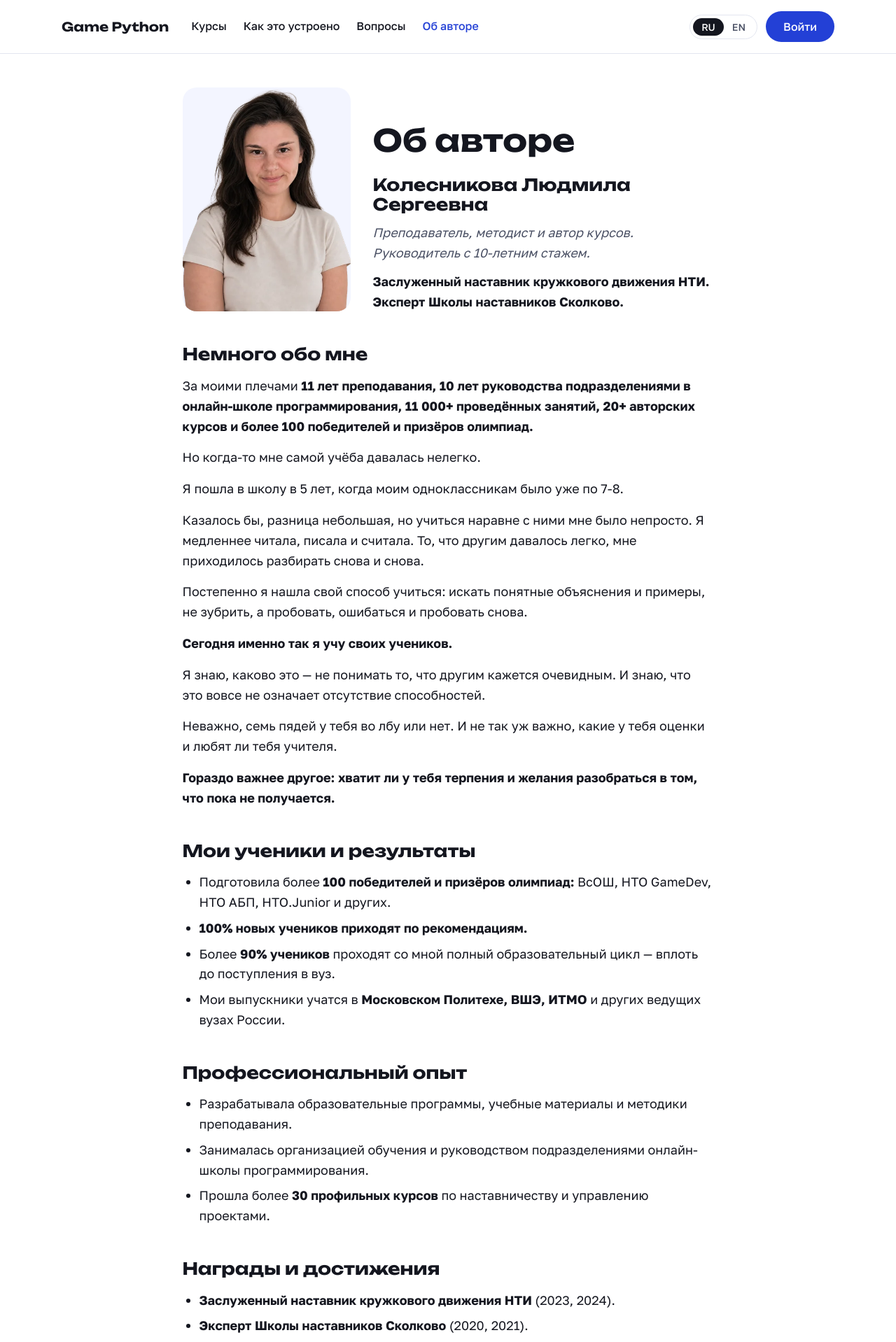
After one commit to EugeneMorrison/learning-platform, a Django app: page /about/ in a window 1280 px wide. The commit adds this page. Shown: the top 1918 px of the page at 70% size. Run offline with Django 5.2, Linux system fonts and the light colour scheme; data that the repository does not hold is empty; parts of the project's set-up code (start-up, migrations or seed data) failed here and were passed over.

Commit message:
Separate About the author page; remove duplicate author section from landing

```diff
--- a/api/admin.py
+++ b/api/admin.py
@@ -84,10 +84,12 @@ class ProgressAdmin(admin.ModelAdmin):
 
 @admin.register(AuthorProfile)
 class AuthorProfileAdmin(admin.ModelAdmin):
-    """Single author profile for the landing page: adding is disabled once one exists."""
+    """Single author profile: adding is disabled once one exists. The photo is shown
+    on the "Об авторе" page (/about/). The bio lives in that page's template, so
+    bio_ru / bio_en stay in the database but are left out of the form."""
     list_display = ['name', 'name_en', 'stepik_url']
     # name_en right after name in the edit form.
-    fields = ['name', 'name_en', 'photo', 'bio_ru', 'bio_en', 'stepik_url']
+    fields = ['name', 'name_en', 'photo', 'stepik_url']
 
     def has_add_permission(self, request):
         return super().has_add_permission(request) and not AuthorProfile.objects.exists()
--- a/api/templatetags/public_site.py
+++ b/api/templatetags/public_site.py
@@ -35,40 +35,3 @@ def reviews_published(context):
     if 'reviews' in context:
         return bool(context['reviews'])
     return Review.objects.filter(is_published=True).exists()
-
-
-# A paragraph that is one short line without closing punctuation, followed by
-# more text, reads as a subheading ("Опыт", "Чему я учу").
-SUBHEADING_MAX_CHARS = 60
-SENTENCE_END = ('.', '!', '?', '…', ',', ';')
-
-
-@register.filter(needs_autoescape=True)
-def paragraphs_with_subheadings(value, autoescape=True):
-    """
-    Like Django's linebreaks (escape, blank lines → <p>, single newlines → <br>),
-    except that a short standalone line followed by more text becomes an
-    <h3 class="author__subheading">. Tags are chosen here; every piece of text is
-    escaped, so author input can never inject HTML.
-    """
-    from django.utils.html import conditional_escape
-    from django.utils.safestring import mark_safe
-    import re
-
-    esc = conditional_escape if autoescape else (lambda s: s)
-    text = str(value or '').replace('\r\n', '\n').replace('\r', '\n')
-    paras = [p.strip() for p in re.split(r'\n\s*\n', text) if p.strip()]
-
-    html = []
-    for i, para in enumerate(paras):
-        is_subheading = (
-            '\n' not in para
-            and len(para) <= SUBHEADING_MAX_CHARS
-            and not para.endswith(SENTENCE_END)
-            and i < len(paras) - 1
-        )
-        if is_subheading:
-            html.append(f'<h3 class="author__subheading">{esc(para)}</h3>')
-        else:
-            html.append('<p>%s</p>' % esc(para).replace('\n', '<br>'))
-    return mark_safe('\n\n'.join(html))
--- /dev/null
+++ b/backend/static/public/css/about.css
@@ -0,0 +1,118 @@
+/*
+ * "Об авторе" page: photo beside the name at the top, then the bio in one
+ * reading column (--measure, about 68 characters per line). Uses only the
+ * variables from tokens.css.
+ */
+
+.about {
+  padding: var(--space-7) 0 var(--space-8);
+}
+
+/* The page text is a step larger than body text; --measure (in ch) is taken
+   at that size, so lines stay about 65-75 characters long. */
+.about__inner {
+  max-width: calc(var(--measure) + 2 * var(--space-5));
+  font-size: var(--text-lg);
+}
+
+/* Photo and intro side by side; stacked on phones (see below). */
+.about__header {
+  display: flex;
+  align-items: flex-end;
+  gap: var(--space-6);
+  margin-bottom: var(--space-7);
+}
+
+/* A 3:4 frame on the tinted panel colour: an uploaded photo of any shape is
+   cropped to it from the top; the transparent cut-out sits on the tint. */
+.about__photo {
+  flex: 0 0 15rem;
+  overflow: hidden;
+  aspect-ratio: 3 / 4;
+  border-radius: var(--radius-card);
+  background: var(--color-soft);
+}
+
+.about__photo picture,
+.about__photo img {
+  display: block;
+  width: 100%;
+  height: 100%;
+}
+
+.about__photo img {
+  object-fit: cover;
+  object-position: top;
+}
+
+.about__intro {
+  flex: 1 1 0;
+  min-width: 0;
+}
+
+.about__title {
+  margin-bottom: var(--space-5);
+}
+
+.about__name {
+  margin-bottom: var(--space-3);
+  font-size: var(--text-xl);
+}
+
+.about__role {
+  margin-bottom: var(--space-3);
+  color: var(--color-muted);
+}
+
+.about__honors {
+  margin: 0;
+}
+
+.about__body {
+  line-height: var(--leading-normal);
+  overflow-wrap: anywhere;
+}
+
+.about__body section + section {
+  margin-top: var(--space-7);
+}
+
+.about__body h2 {
+  margin-bottom: var(--space-4);
+  font-size: var(--text-xl);
+}
+
+.about__body p,
+.about__body ul {
+  margin: 0 0 var(--space-4);
+}
+
+.about__body ul {
+  padding-left: var(--space-5);
+}
+
+.about__body li + li {
+  margin-top: var(--space-2);
+}
+
+.about__body section > :last-child {
+  margin-bottom: 0;
+}
+
+/* Phones: photo above the intro, smaller. */
+@media (max-width: 40rem) {
+  .about {
+    padding-top: var(--space-6);
+  }
+
+  .about__header {
+    flex-direction: column;
+    align-items: flex-start;
+    gap: var(--space-5);
+  }
+
+  .about__photo {
+    flex-basis: auto;
+    width: 12rem;
+  }
+}
--- a/backend/static/public/css/base.css
+++ b/backend/static/public/css/base.css
@@ -188,7 +188,8 @@ a {
   text-decoration: none;
 }
 
-.site-nav__link:hover {
+.site-nav__link:hover,
+.site-nav__link[aria-current="page"] {
   color: var(--color-accent);
 }
 
--- a/backend/static/public/css/tokens.css
+++ b/backend/static/public/css/tokens.css
@@ -94,8 +94,5 @@
   --panel-width: 26rem;          /* app: side panel (lesson viewer's "Список уроков") */
   --card-min-width: 18rem;       /* app: smallest card in a responsive grid */
   --measure: 68ch;               /* comfortable line length for long text */
-  --author-photo: 20rem;         /* 320px, desktop */
-  --author-photo-tablet: 15rem;  /* 240px, beside the text on tablets */
-  --author-photo-phone-max: 22rem; /* phones: full width up to 352px */
   --border-width: 1px;
 }
--- /dev/null
+++ b/backend/templates/public/about.html
@@ -0,0 +1,110 @@
+{% extends "public/base.html" %}
+{% load i18n static public_site %}
+
+{% block title %}{% translate "Об авторе" %} — {% brand_name %}{% endblock %}
+{% block meta_description %}{% translate "Людмила Колесникова — преподаватель, методист и автор курсов: опыт, ученики, результаты и награды." %}{% endblock %}
+
+{% block extra_head %}
+  <link rel="stylesheet" href="{% static 'public/css/about.css' %}">
+{% endblock %}
+
+{# The author's own text (source: design-src/about-author.md), word for word. Each #}
+{# paragraph is translatable as a whole, markup included; no English yet, so /en/ #}
+{# shows the Russian text.                                                          #}
+{% block content %}
+  <article class="about" aria-labelledby="about-title">
+    <div class="container about__inner">
+
+      <header class="about__header">
+        {# At the top of the page: not lazy-loaded. The uploaded photo (admin) when there #}
+        {# is one, otherwise the hero's cut-out. width/height give the box ratio (3:4).  #}
+        <div class="about__photo">
+          {% if author_photo_url %}
+            <img src="{{ author_photo_url }}" width="360" height="480" alt="{% translate "Колесникова Людмила Сергеевна" %}">
+          {% else %}
+            <picture>
+              <source type="image/webp"
+                      srcset="{% static 'public/img/hero-author-432.webp' %} 432w, {% static 'public/img/hero-author-864.webp' %} 864w"
+                      sizes="(min-width: 40rem) 15rem, 12rem">
+              <img src="{% static 'public/img/hero-author.png' %}" width="864" height="1120"
+                   alt="{% translate "Колесникова Людмила Сергеевна" %}">
+            </picture>
+          {% endif %}
+        </div>
+
+        <div class="about__intro">
+          <h1 id="about-title" class="about__title">{% translate "Об авторе" %}</h1>
+          <h2 class="about__name">{% translate "Колесникова Людмила Сергеевна" %}</h2>
+          <p class="about__role"><em>{% translate "Преподаватель, методист и автор курсов. Руководитель с 10-летним стажем." %}</em></p>
+          <p class="about__honors"><strong>{% translate "Заслуженный наставник кружкового движения НТИ. Эксперт Школы наставников Сколково." %}</strong></p>
+        </div>
+      </header>
+
+      <div class="about__body">
+        <section aria-labelledby="about-me">
+          <h2 id="about-me">{% translate "Немного обо мне" %}</h2>
+          <p>{% blocktranslate trimmed %}За моими плечами <strong>11 лет преподавания, 10 лет руководства подразделениями в онлайн-школе программирования, 11 000+ проведённых занятий, 20+ авторских курсов и более 100 победителей и призёров олимпиад.</strong>{% endblocktranslate %}</p>
+          <p>{% translate "Но когда-то мне самой учёба давалась нелегко." %}</p>
+          <p>{% translate "Я пошла в школу в 5 лет, когда моим одноклассникам было уже по 7-8." %}</p>
+          <p>{% translate "Казалось бы, разница небольшая, но учиться наравне с ними мне было непросто. Я медленнее читала, писала и считала. То, что другим давалось легко, мне приходилось разбирать снова и снова." %}</p>
+          <p>{% translate "Постепенно я нашла свой способ учиться: искать понятные объяснения и примеры, не зубрить, а пробовать, ошибаться и пробовать снова." %}</p>
+          <p><strong>{% translate "Сегодня именно так я учу своих учеников." %}</strong></p>
+          <p>{% translate "Я знаю, каково это — не понимать то, что другим кажется очевидным. И знаю, что это вовсе не означает отсутствие способностей." %}</p>
+          <p>{% translate "Неважно, семь пядей у тебя во лбу или нет. И не так уж важно, какие у тебя оценки и любят ли тебя учителя." %}</p>
+          <p><strong>{% translate "Гораздо важнее другое: хватит ли у тебя терпения и желания разобраться в том, что пока не получается." %}</strong></p>
+        </section>
+
+        <section aria-labelledby="about-students">
+          <h2 id="about-students">{% translate "Мои ученики и результаты" %}</h2>
+          <ul>
+            <li>{% blocktranslate trimmed %}Подготовила более <strong>100 победителей и призёров олимпиад:</strong> ВсОШ, НТО GameDev, НТО АБП, НТО.Junior и других.{% endblocktranslate %}</li>
+            <li><strong>{% translate "100% новых учеников приходят по рекомендациям." %}</strong></li>
+            <li>{% blocktranslate trimmed %}Более <strong>90% учеников</strong> проходят со мной полный образовательный цикл — вплоть до поступления в вуз.{% endblocktranslate %}</li>
+            <li>{% blocktranslate trimmed %}Мои выпускники учатся в <strong>Московском Политехе, ВШЭ, ИТМО</strong> и других ведущих вузах России.{% endblocktranslate %}</li>
+          </ul>
+        </section>
+
+        <section aria-labelledby="about-experience">
+          <h2 id="about-experience">{% translate "Профессиональный опыт" %}</h2>
+          <ul>
+            <li>{% translate "Разрабатывала образовательные программы, учебные материалы и методики преподавания." %}</li>
+            <li>{% translate "Занималась организацией обучения и руководством подразделениями онлайн-школы программирования." %}</li>
+            <li>{% blocktranslate trimmed %}Прошла более <strong>30 профильных курсов</strong> по наставничеству и управлению проектами.{% endblocktranslate %}</li>
+          </ul>
+        </section>
+
+        <section aria-labelledby="about-awards">
+          <h2 id="about-awards">{% translate "Награды и достижения" %}</h2>
+          <ul>
+            <li>{% blocktranslate trimmed %}<strong>Заслуженный наставник кружкового движения НТИ</strong> (2023, 2024).{% endblocktranslate %}</li>
+            <li>{% blocktranslate trimmed %}<strong>Эксперт Школы наставников Сколково</strong> (2020, 2021).{% endblocktranslate %}</li>
+            <li>{% blocktranslate trimmed %}<strong>Эксперт Международной Scratch-Олимпиады по креативному программированию</strong> (2018–2023).{% endblocktranslate %}</li>
+            <li>{% blocktranslate trimmed %}<strong>Победитель Stepik Birthday Hack</strong> в номинации «Самый социально значимый проект» (2023).{% endblocktranslate %}</li>
+            <li>{% translate "Благодарности от организаторов олимпиад, конкурсов и хакатонов за подготовку учеников." %}</li>
+          </ul>
+          <p>{% translate "Также прошла повышение квалификации по направлениям:" %}</p>
+          <ul>
+            <li>{% blocktranslate trimmed %}<strong>Искусственный интеллект</strong> — МГПУ (2020).{% endblocktranslate %}</li>
+            <li>{% blocktranslate trimmed %}<strong>Технологии дополненной реальности в образовании</strong> (2022).{% endblocktranslate %}</li>
+          </ul>
+        </section>
+
+        <section aria-labelledby="about-personal">
+          <h2 id="about-personal">{% translate "Немного личного" %}</h2>
+          <p>{% translate "Люблю придумывать небольшие забавные стишки и создавать необычные задания." %}</p>
+          <p>{% blocktranslate trimmed %}Верю, что <strong>ошибки — это часть обучения, а не повод останавливаться.</strong>{% endblocktranslate %}</p>
+        </section>
+
+        {# External links open in a new tab; noopener noreferrer keeps them from #}
+        {# reaching back into this page.                                         #}
+        <section aria-labelledby="about-contact">
+          <h2 id="about-contact">{% translate "Связаться со мной" %}</h2>
+          <p>{% blocktranslate trimmed %}По вопросам сотрудничества — <a href="https://t.me/kolesnikova1995" target="_blank" rel="noopener noreferrer">Telegram</a>.{% endblocktranslate %}</p>
+          <p>{% blocktranslate trimmed %}<strong>Мои сообщества:</strong> <a href="https://m.vk.com/ohota_na_python" target="_blank" rel="noopener noreferrer">ВКонтакте</a> · <a href="https://t.me/ohota_na_python" target="_blank" rel="noopener noreferrer">Telegram</a>{% endblocktranslate %}</p>
+          <p>{% blocktranslate trimmed %}<strong>Мои курсы:</strong> <a href="https://stepik.org/users/32005180/profile" target="_blank" rel="noopener noreferrer">Профиль на Stepik</a>{% endblocktranslate %}</p>
+        </section>
+      </div>
+
+    </div>
+  </article>
+{% endblock %}
--- a/backend/templates/public/base.html
+++ b/backend/templates/public/base.html
@@ -28,6 +28,7 @@
             <li><a class="site-nav__link" href="{% url 'landing' %}#reviews">{% translate "Отзывы" %}</a></li>
           {% endif %}
           <li><a class="site-nav__link" href="{% url 'landing' %}#faq">{% translate "Вопросы" %}</a></li>
+          <li><a class="site-nav__link" href="{% url 'about' %}"{% if request.resolver_match.url_name == 'about' %} aria-current="page"{% endif %}>{% translate "Об авторе" %}</a></li>
         </ul>
       </nav>
 
--- a/backend/urls.py
+++ b/backend/urls.py
@@ -4,6 +4,7 @@ Main URL Configuration for Learning Platform
 Includes:
 - Landing page: / (Russian) and /en/ (English), rendered by Django
 - Course page: /course/<slug>/ and /en/course/<slug>/ (Django)
+- About the author: /about/ and /en/about/ (Django)
 - Language switch: /i18n/setlang/ (Django's set_language view)
 - Admin panel: /admin/
 - API endpoints: /api/
@@ -19,7 +20,7 @@ from django.views.decorators.clickjacking import xframe_options_exempt
 from django.views.static import serve
 from django.conf import settings
 
-from .views import course_detail_view, landing_view
+from .views import about_view, course_detail_view, landing_view
 
 
 @xframe_options_exempt
@@ -54,6 +55,7 @@ urlpatterns = [
 urlpatterns += i18n_patterns(
     path('', landing_view, name='landing'),
     path('course/<slug:slug>/', course_detail_view, name='course_detail'),
+    path('about/', about_view, name='about'),
     prefix_default_language=False,
 )
 
--- a/backend/views.py
+++ b/backend/views.py
@@ -34,21 +34,26 @@ def landing_view(request):
     for course in courses:
         add_price_labels(course)
 
-    # Author and reviews are edited in the Django admin. Each section is hidden
-    # while it has no content; /en/ shows the *_en text, falling back to Russian.
+    # Reviews are edited in the Django admin; the section is hidden while there
+    # are none. /en/ shows the English text, falling back to Russian.
     lang = translation.get_language()
-    author = AuthorProfile.objects.first()
-    if author:
-        author.display_name = author.name_for(lang)
-        author.bio = author.bio_for(lang)
     reviews = list(Review.objects.filter(is_published=True).select_related('course'))
     for review in reviews:
         review.text = review.text_for(lang)
 
     return render(request, 'public/landing.html', {
         'courses': courses,
-        'author': author,
         'reviews': reviews,
+    })
+
+
+def about_view(request):
+    """"Об авторе": the author's bio lives in the template (public/about.html).
+    The photo is the one uploaded in the admin (AuthorProfile.photo) when there
+    is one; otherwise the template shows the static cut-out from the hero."""
+    author = AuthorProfile.objects.exclude(photo='').first()
+    return render(request, 'public/about.html', {
+        'author_photo_url': author.photo.url if author else None,
     })
 
 
```
Also changed, not shown: backend/static/public/css/landing.css (+7 -99 lines), backend/templates/public/landing.html (+2 -27 lines), backend/tests.py (+126 -110 lines), backend/locale/en/LC_MESSAGES/django.po, 1 other file.
